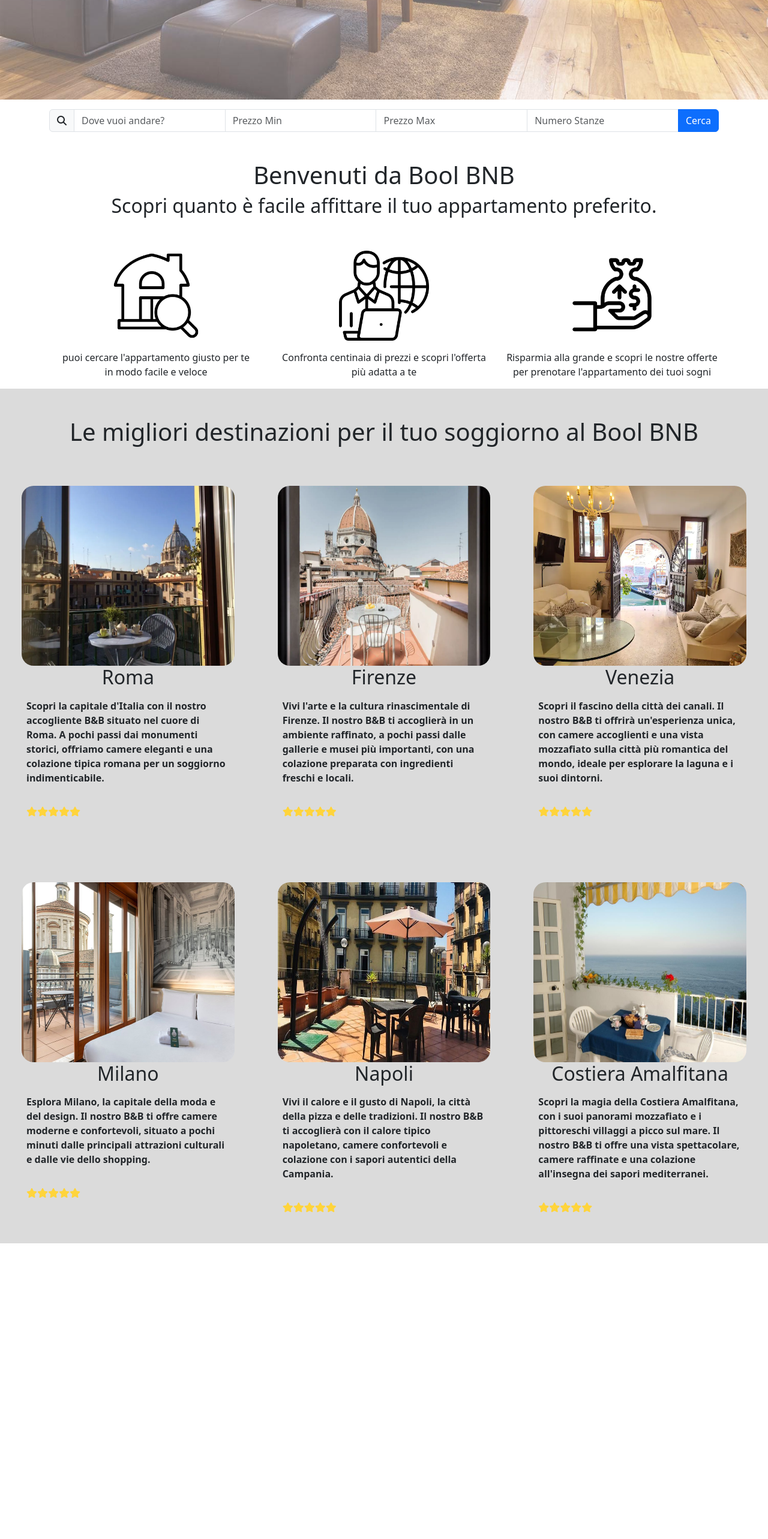
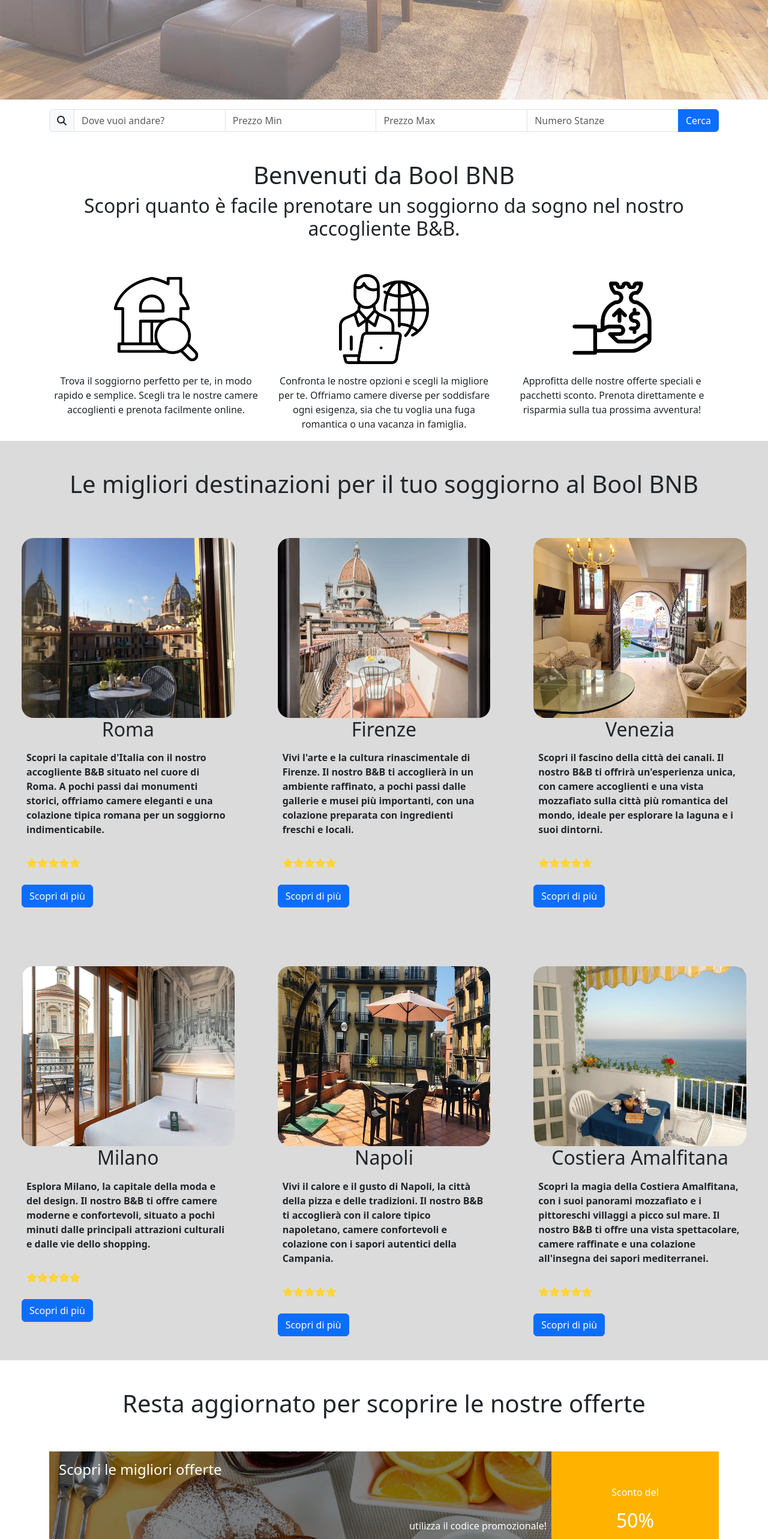
Before and after one commit to GiacomoAccardi/bool-bnb-front, a Vue app: page / in a window 1280 px wide. Shown: the part 234-2800 px from the top of the page at 60% size. Before the commit the page ends 2307 px from the top, so only its background shows below. Built offline with nearby package versions, Linux system fonts and the light colour scheme.

Commit message:
[UPD] aggiunta una piccola sezione coupon con offerte alla home

```diff
--- a/src/components/AppHeader.vue
+++ b/src/components/AppHeader.vue
@@ -14,8 +14,8 @@ export default {
             <div class="content">
                 <ul class="list-unstyled mt-3 d-flex justify-content-end">
                     <li class="mx-3"><a class="text-decoration-none text-black" href="#">Home</a></li>
-                    <li class="mx-3"><a class="text-decoration-none text-black" href="#">Chi siamo</a></li>
-                    <li class="mx-3"><a class="text-decoration-none text-black" href="#">Contatti</a></li>
+                    <li class="mx-3"><a class="text-decoration-none text-black" href="#">Book & rooms</a></li>
+                    <li class="mx-3"><a class="text-decoration-none text-black" href="#">About US</a></li>
                 </ul>
             </div>
         </div>
--- a/src/components/AppHome.vue
+++ b/src/components/AppHome.vue
@@ -15,26 +15,26 @@
             </div>
             <div class="col-12 mt-5 text-center">
                 <h1>Benvenuti da Bool BNB</h1>
-                <h2>Scopri quanto è facile affittare il tuo appartamento preferito.</h2>
+                <h2>Scopri quanto è facile prenotare un soggiorno da sogno nel nostro accogliente B&B.</h2>
             </div>
         </div>
         <div class="row">
             <div class="col-4">
                 <div class="content text-center">
                     <img class="search-img mt-5" src="../assets/search.png">
-                    <p class="mt-3">puoi cercare l'appartamento giusto per te <br> in modo facile e veloce </p>
+                    <p class="mt-3">Trova il soggiorno perfetto per te, in modo rapido e semplice. Scegli tra le nostre camere accoglienti e prenota facilmente online. </p>
                 </div>
             </div>
             <div class="col-4">
                 <div class="content text-center">
                     <img class="search-img mt-5" src="../assets/travel-agency.png">
-                    <p class="mt-3">Confronta centinaia di prezzi e scopri l'offerta<br> più adatta a te</p>
+                    <p class="mt-3">Confronta le nostre opzioni e scegli la migliore per te. Offriamo camere diverse per soddisfare ogni esigenza, sia che tu voglia una fuga romantica o una vacanza in famiglia.</p>
                 </div>
             </div>
             <div class="col-4">
                 <div class="content text-center">
                     <img class="search-img mt-5" src="../assets/money.png">
-                    <p class="mt-3">Risparmia alla grande e scopri le nostre offerte per prenotare l'appartamento dei tuoi sogni</p>
+                    <p class="mt-3">Approfitta delle nostre offerte speciali e pacchetti sconto. Prenota direttamente e risparmia sulla tua prossima avventura!</p>
                 </div>
             </div>
         </div>
@@ -58,6 +58,7 @@
                         <i class="fa-solid fa-star" style="color: #FFD43B;"></i>
                         <i class="fa-solid fa-star" style="color: #FFD43B;"></i>
                     </div>
+                    <a href="#prenotazioni" class="btn btn-primary mt-3">Scopri di più</a>
                 </div>
             </div>
 
@@ -74,6 +75,7 @@
                         <i class="fa-solid fa-star" style="color: #FFD43B;"></i>
                         <i class="fa-solid fa-star" style="color: #FFD43B;"></i>
                     </div>
+                    <a href="#prenotazioni" class="btn btn-primary mt-3">Scopri di più</a>
                 </div>
             </div>
 
@@ -90,6 +92,7 @@
                         <i class="fa-solid fa-star" style="color: #FFD43B;"></i>
                         <i class="fa-solid fa-star" style="color: #FFD43B;"></i>
                     </div>
+                    <a href="#prenotazioni" class="btn btn-primary mt-3">Scopri di più</a>
                 </div>
             </div>
 
@@ -106,6 +109,7 @@
                         <i class="fa-solid fa-star" style="color: #FFD43B;"></i>
                         <i class="fa-solid fa-star" style="color: #FFD43B;"></i>
                     </div>
+                    <a href="#prenotazioni" class="btn btn-primary mt-3">Scopri di più</a>
                 </div>
             </div>
 
@@ -122,6 +126,7 @@
                         <i class="fa-solid fa-star" style="color: #FFD43B;"></i>
                         <i class="fa-solid fa-star" style="color: #FFD43B;"></i>
                     </div>
+                    <a href="#prenotazioni" class="btn btn-primary mt-3">Scopri di più</a>
                 </div>
             </div>
 
@@ -138,13 +143,43 @@
                         <i class="fa-solid fa-star" style="color: #FFD43B;"></i>
                         <i class="fa-solid fa-star" style="color: #FFD43B;"></i>
                     </div>
+                    <a href="#prenotazioni" class="btn btn-primary mt-3">Scopri di più</a>
                 </div>
             </div>
         </div>
     </div>
+    <div class="container">
+        <div class="row">
+            <div class="col-12">
+                <h1 class="text-center mt-5">Resta aggiornato per scoprire le nostre offerte</h1>
+            </div>
+        </div>
+        <div class="row mt-5 mb-5 g-0">
+            <!-- Colonna con l'immagine e testo sopra -->
+            <div class="col-9 position-relative">
+                <!-- Immagine di sfondo -->
+                <img class="offerte dark-image img-fluid" src="../assets/offerte.jpg" alt="Firenze">
 
-
-
+                <!-- Testo sopra l'immagine -->
+                <div class="offer-text position-absolute top-0 start-0 m-3">
+                    <h4 class="text-white font-weight-bold">Scopri le migliori offerte</h4>
+                </div>
+                <div class="position-absolute bottom-0 end-0 mb-5 me-2">
+                    <p class="text-white font-weight-bold">utilizza il codice promozionale!</p>
+                </div>
+                <!-- Bottone sopra l'immagine -->
+                <div class="position-absolute bottom-0 end-0 m-3">
+                    <a href="#" class="btn btn-primary rounded-4">winter 2024</a>
+                </div>
+            </div>
+            <div class="col-3 bg-yellow d-flex justify-content-center align-items-center">
+                <div class="text-center">
+                    <p class="text-white">Sconto del</p>
+                    <h2 class="text-white">50%</h2>
+                </div>
+            </div>
+        </div>
+  </div>
   </template>
 
   <script>
@@ -186,7 +221,7 @@
     padding: 10px 24px;
     background-color: transparent;
     font-weight: 600;
-    transition: all 0.3s cubic-bezier(0.23, 1, 0.320, 1);
+    transition: all 0.7s cubic-bezier(0.23, 1, 0.320, 1);
     overflow: hidden;
     margin-bottom: 30px;
   }
@@ -223,4 +258,18 @@
     height: 300px;;
   }
 
+  .offerte{
+    width: 100%;
+    object-fit: cover;
+    height: 200px;
+  }
+
+  .bg-yellow{
+    background-color: rgb(255, 179, 0);
+  }
+
+  .dark-image{
+    filter: brightness(50%);
+  }
+
   </style>
```
Also changed, not shown: src/assets/offerte.jpg (added).
